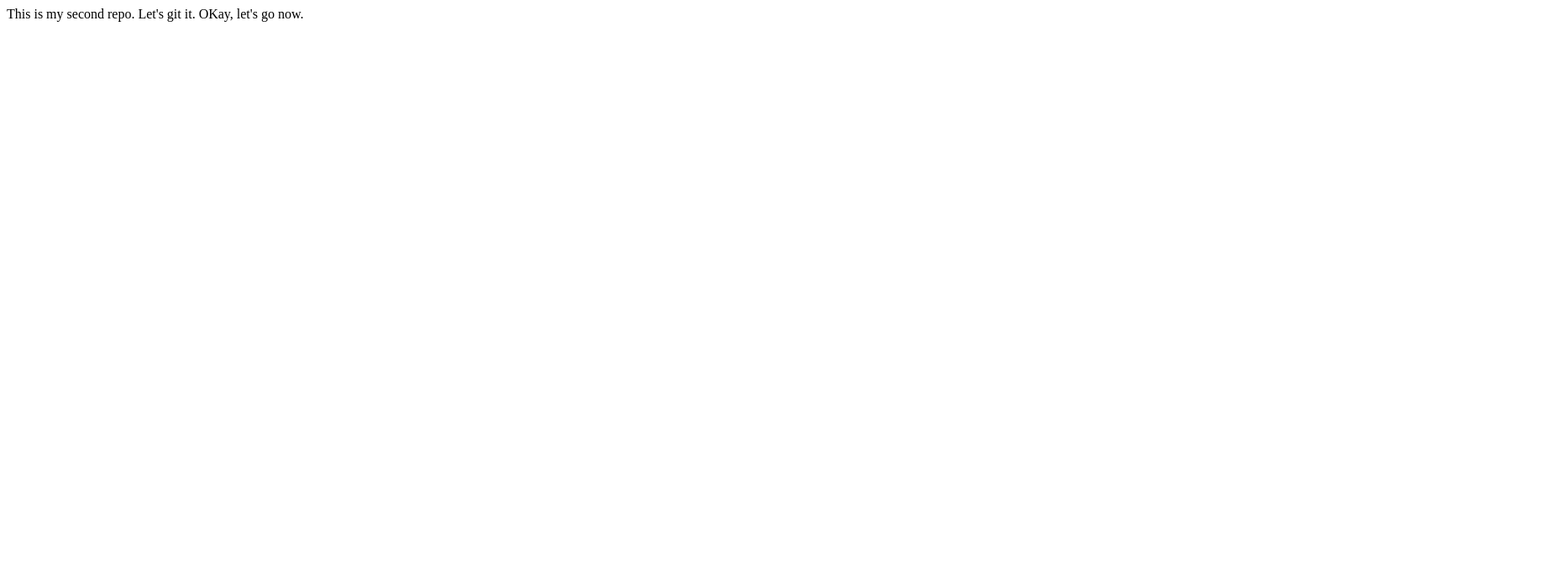
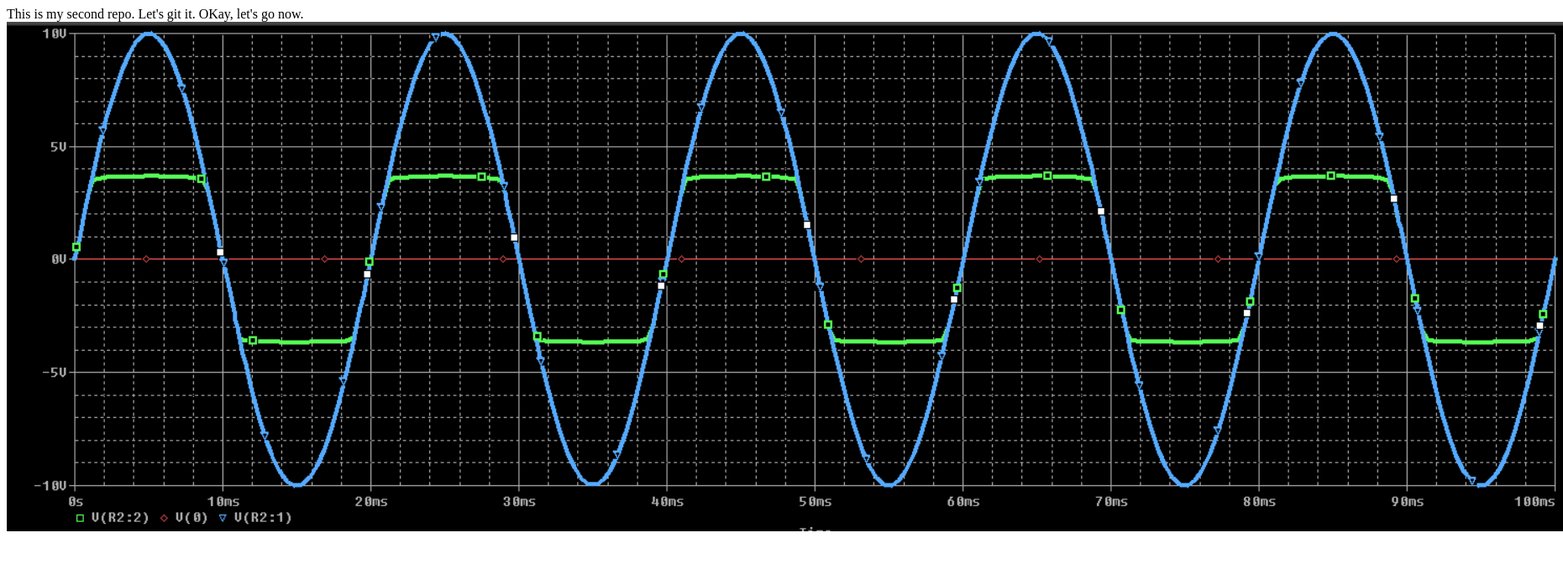
Before and after one commit to iammdsouravkhan/my-second-repository, a plain HTML site: page index.html in a window 1280 px wide. Shown: the whole page at 84% size, 1861 px wide, since content can reach past the window. Drawn offline with Linux system fonts and the light colour scheme.

Commit message:
image adding

```diff
--- a/index.html
+++ b/index.html
@@ -7,5 +7,6 @@
 </head>
 <body>
     This is my second repo. Let's git it. OKay, let's go now.
+    <img src="+- clipper ckt.png" alt="">
 </body>
 </html>
```
Also changed, not shown: +- clipper ckt.png (added).
